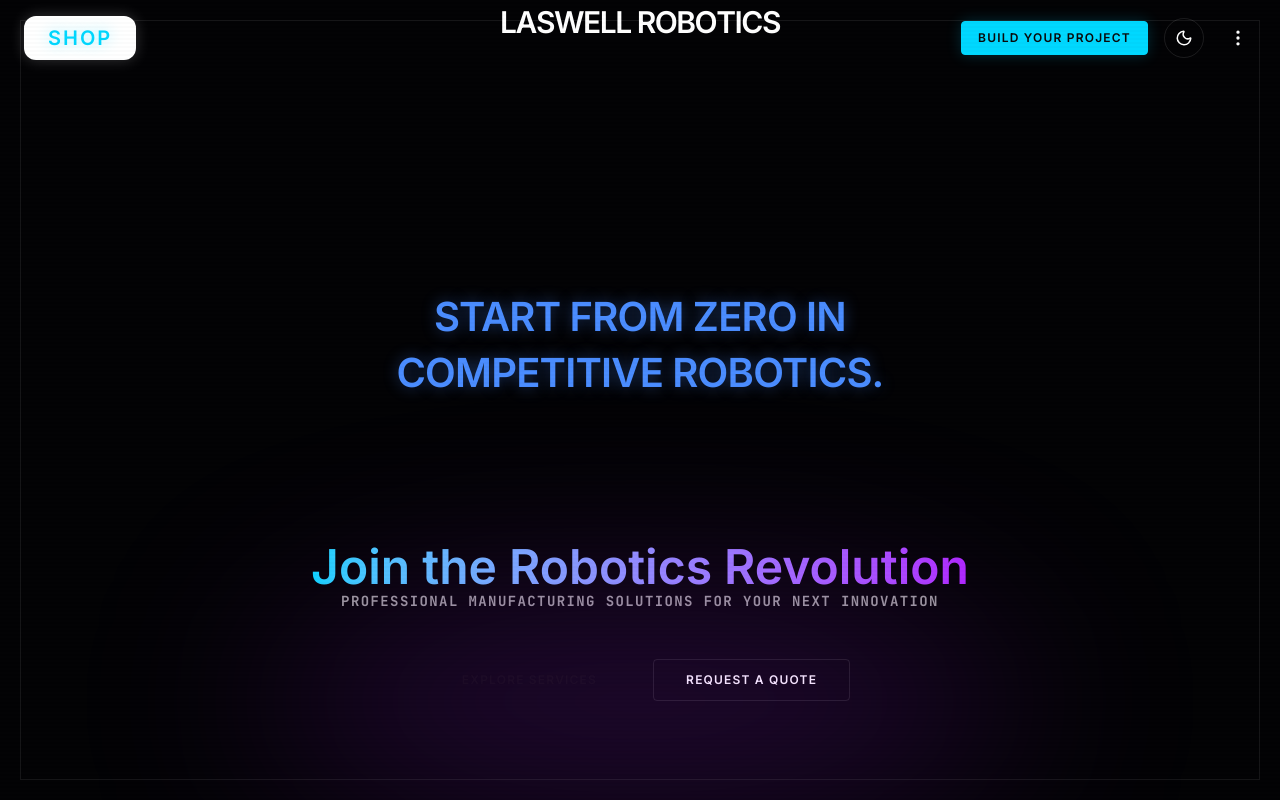
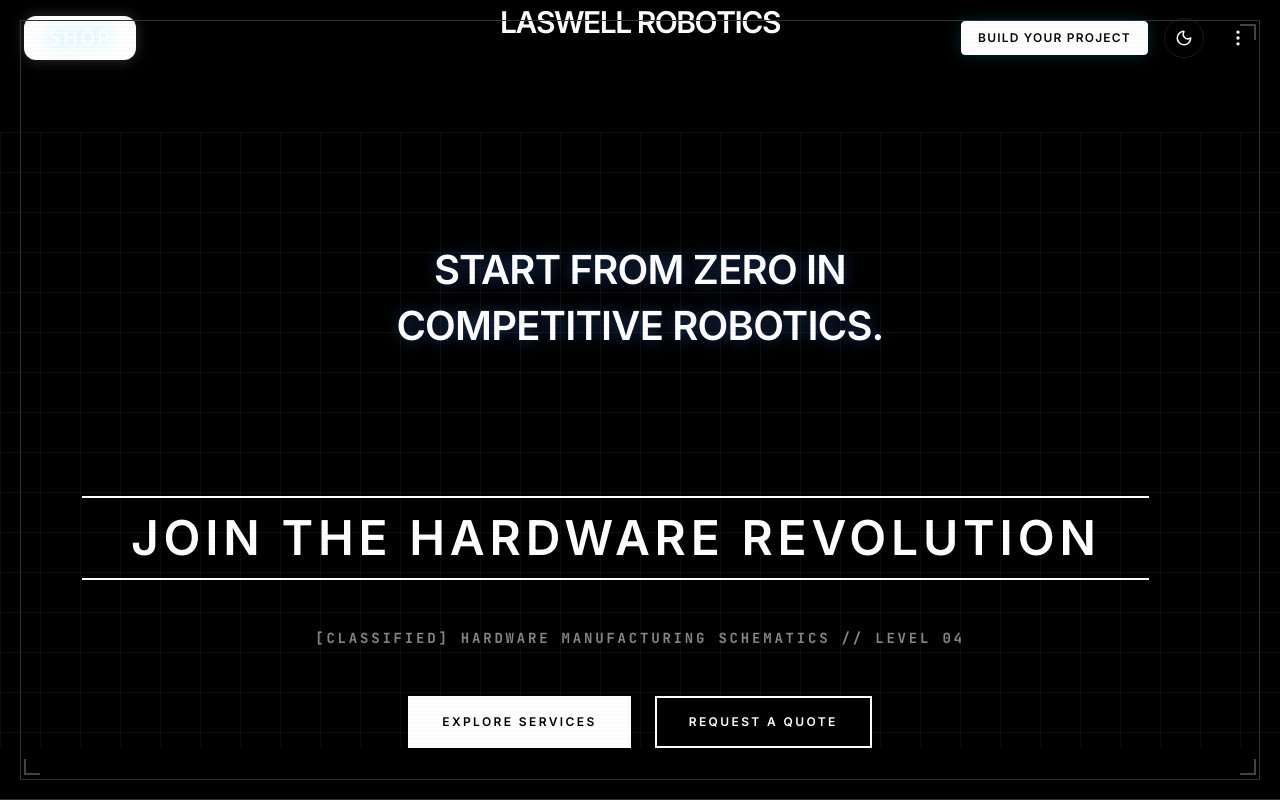
Before and after one commit to Meetva247/laswell-web, a React (Vite) app: page / in a window 1280 px wide. Shown: the top 800 px of the page. Built offline with nearby package versions, Linux system fonts and the light colour scheme.

Commit message:
style: strip all rounded corners, inject stark architectural blueprint grids, and apply extreme high-contrast monochrome styles to finalize the Brutalist Engineering aesthetic pivot

```diff
--- a/src/components/Sections/CustomProject.jsx
+++ b/src/components/Sections/CustomProject.jsx
@@ -43,7 +43,7 @@ const CustomProject = () => {
                             { icon: MousePointer2, label: 'Custom Engraving & Aesthetic Tuning' }
                         ].map((item, i) => (
                             <div key={i} className="flex items-center gap-4">
-                                <div className="w-10 h-10 rounded-sm bg-brand-glass flex items-center justify-center text-brand-accent border border-brand-accent/20">
+                                <div className="w-10 h-10 rounded-none bg-brand-glass flex items-center justify-center text-brand-accent border border-brand-accent/20">
                                     <item.icon size={18} />
                                 </div>
                                 <span className="text-sm font-bold uppercase tracking-widest text-brand-text/80">{item.label}</span>
@@ -62,12 +62,12 @@ const CustomProject = () => {
                             <input
                                 type="text"
                                 placeholder="Laswell Commander"
-                                className="w-full bg-brand-bg border border-brand-border p-4 focus:border-brand-accent outline-none transition-colors text-brand-text placeholder:text-brand-text/30 rounded-sm"
+                                className="w-full bg-brand-bg border border-brand-border p-4 focus:border-white transition-colors text-brand-text placeholder:text-brand-text/30 rounded-none outline-none"
                             />
                         </div>
                         <div className="space-y-2">
                             <label className="text-[10px] uppercase tracking-[0.2em] font-bold text-brand-text/50">Project Type</label>
-                            <select className="w-full bg-brand-bg border border-brand-border p-4 focus:border-brand-accent outline-none transition-colors text-brand-text rounded-sm appearance-none">
+                            <select className="w-full bg-brand-bg border border-brand-border p-4 focus:border-white transition-colors text-brand-text rounded-none appearance-none outline-none">
                                 <option className="bg-brand-bg">Robotics & Engineering</option>
                                 <option className="bg-brand-bg">Premium Streetwear</option>
                                 <option className="bg-brand-bg">Other Fusion</option>
@@ -78,7 +78,7 @@ const CustomProject = () => {
                             <textarea
                                 rows="4"
                                 placeholder="Tell us about the mission..."
-                                className="w-full bg-brand-bg border border-brand-border p-4 focus:border-brand-accent outline-none transition-colors text-brand-text placeholder:text-brand-text/30 rounded-sm resize-none"
+                                className="w-full bg-brand-bg border border-brand-border p-4 focus:border-white transition-colors text-brand-text placeholder:text-brand-text/30 rounded-none resize-none outline-none"
                             ></textarea>
                         </div>
 
--- a/src/components/Sections/Hero.jsx
+++ b/src/components/Sections/Hero.jsx
@@ -12,9 +12,13 @@ const Hero = () => {
     }, []);
 
     return (
-        <section className="presentation-slide min-h-screen flex items-center justify-center pt-20 overflow-hidden bg-brand-bg text-center">
+        <section className="presentation-slide min-h-screen flex items-center justify-center pt-20 overflow-hidden bg-black text-center relative border-b border-[#333333]">
 
-            {/* Clean dark background */}
+            {/* Brutalist Engineering Crosshairs [+] */}
+            <div className="absolute top-6 left-6 w-4 h-4 border-t-2 border-l-2 border-[#555] opacity-80" />
+            <div className="absolute top-6 right-6 w-4 h-4 border-t-2 border-r-2 border-[#555] opacity-80" />
+            <div className="absolute bottom-6 left-6 w-4 h-4 border-b-2 border-l-2 border-[#555] opacity-80" />
+            <div className="absolute bottom-6 right-6 w-4 h-4 border-b-2 border-r-2 border-[#555] opacity-80" />
 
             <div className="container mx-auto px-6 relative z-10 flex flex-col items-center">
 
@@ -66,28 +70,28 @@ const Hero = () => {
                         </div>
                     </div>
 
-                    <div className="text-center text-2xl sm:text-3xl md:text-4xl lg:text-5xl font-bold mt-8">
-                        <span className="text-[#9DB2FF] bg-gradient-to-r from-[#00D8FF] to-[#B026FF] bg-clip-text text-transparent">
-                            Join the Robotics Revolution
+                    <div className="text-center text-2xl sm:text-3xl md:text-4xl lg:text-5xl font-bold mt-8 border-y-2 border-white py-4 w-[110%] -ml-[5%]">
+                        <span className="text-white tracking-widest">
+                            JOIN THE HARDWARE REVOLUTION
                         </span>
                     </div>
 
-                    <p className="font-mono text-brand-text/60 text-xs md:text-sm tracking-widest uppercase mb-12 font-bold max-w-2xl text-center">
-                        PROFESSIONAL MANUFACTURING SOLUTIONS FOR YOUR NEXT INNOVATION
+                    <p className="font-mono text-[#888888] text-xs md:text-sm tracking-[0.2em] uppercase my-12 font-bold max-w-2xl text-center">
+                        [CLASSIFIED] HARDWARE MANUFACTURING SCHEMATICS // LEVEL 04
                     </p>
 
-                    <div className="flex flex-wrap justify-center gap-6">
-                        <button className="px-8 py-3 bg-neon-gradient text-[#0A0A0A] font-bold text-xs uppercase tracking-[0.1em] rounded-sm transition-all hover:brightness-110">
+                    <div className="flex flex-wrap justify-center gap-6 w-full">
+                        <button className="px-8 py-4 bg-white text-black font-bold text-xs uppercase tracking-[0.2em] rounded-none transition-all hover:bg-[#aaaaaa] border-2 border-white">
                             EXPLORE SERVICES
                         </button>
-                        <button className="px-8 py-3 bg-transparent border border-white/10 text-brand-text font-bold text-xs uppercase tracking-[0.1em] rounded-sm transition-all hover:bg-white/5">
+                        <button className="px-8 py-4 bg-black border-2 border-white text-white font-bold text-xs uppercase tracking-[0.2em] rounded-none transition-all hover:bg-white hover:text-black">
                             REQUEST A QUOTE
                         </button>
                     </div>
                 </motion.div>
 
-                {/* Optional dark gradient placeholder at the bottom representing the edge of the next section */}
-                <div className="absolute bottom-[-100px] w-full max-w-3xl h-[200px] bg-brand-purple/20 blur-[100px] rounded-[100%] pointer-events-none z-0"></div>
+                {/* Brutalist Grid Background Overlay */}
+                <div className="absolute inset-0 pointer-events-none z-[-1]" style={{ backgroundImage: 'linear-gradient(rgba(255,255,255,0.05) 1px, transparent 1px), linear-gradient(90deg, rgba(255,255,255,0.05) 1px, transparent 1px)', backgroundSize: '40px 40px' }}></div>
             </div>
 
         </section>
--- a/src/index.css
+++ b/src/index.css
@@ -5,10 +5,10 @@
   --color-brand-bg: var(--bg-primary);
   --color-brand-text: var(--text-primary);
   --color-brand-text-muted: var(--text-secondary);
-  --color-brand-accent: #00D8FF;
-  --color-brand-purple: #B026FF;
+  --color-brand-accent: #ffffff;
+  --color-brand-purple: #ffffff;
   --color-brand-secondary: var(--bg-secondary);
-  --color-brand-cyan-muted: rgba(0, 216, 255, 0.2);
+  --color-brand-cyan-muted: rgba(255, 255, 255, 0.1);
 
   --color-brand-glass: var(--glass-bg);
   --color-brand-border: var(--border-primary);
@@ -20,13 +20,13 @@
 }
 
 :root {
-  --bg-primary: #030305;
-  --bg-secondary: #0A0A0F;
+  --bg-primary: #000000;
+  --bg-secondary: #0a0a0a;
   --text-primary: #ffffff;
-  --text-secondary: rgba(255, 255, 255, 0.7);
-  --border-primary: rgba(255, 255, 255, 0.08);
-  --glass-bg: rgba(10, 10, 15, 0.35);
-  --glass-frosted: rgba(10, 10, 15, 0.55);
+  --text-secondary: #888888;
+  --border-primary: #333333;
+  --glass-bg: #000000;
+  --glass-frosted: #111111;
 }
 
 :root.light {
@@ -71,26 +71,19 @@
 
 @layer utilities {
   .enterprise-glass {
-    background: var(--glass-bg);
-    border: 1px solid var(--border-primary);
-    backdrop-filter: blur(16px);
-    -webkit-backdrop-filter: blur(16px);
-    box-shadow: 0 8px 32px rgba(0, 0, 0, 0.5), inset 0 1px 1px rgba(255, 255, 255, 0.08);
+    background: #000000;
+    border: 1px solid #333333;
+    border-radius: 0;
     transition: all 0.3s ease;
   }
 
   .enterprise-glass:hover {
-    border-color: rgba(0, 216, 255, 0.4);
-    background: var(--glass-frosted);
-    box-shadow: 0 8px 32px rgba(176, 38, 255, 0.15), inset 0 1px 1px rgba(255, 255, 255, 0.15);
+    border-color: #ffffff;
+    background: #111111;
   }
 
   .text-neon-gradient {
-    background: linear-gradient(135deg, var(--color-brand-accent) 0%, var(--color-brand-purple) 100%);
-    -webkit-background-clip: text;
-    background-clip: text;
-    -webkit-text-fill-color: transparent;
-    filter: drop-shadow(0 0 15px rgba(176, 38, 255, 0.3));
+    color: #ffffff;
   }
 
   .scanline {
```
Also changed, not shown: src/components/UI/AnimatedSubmitButton.jsx (+9 -10 lines).
